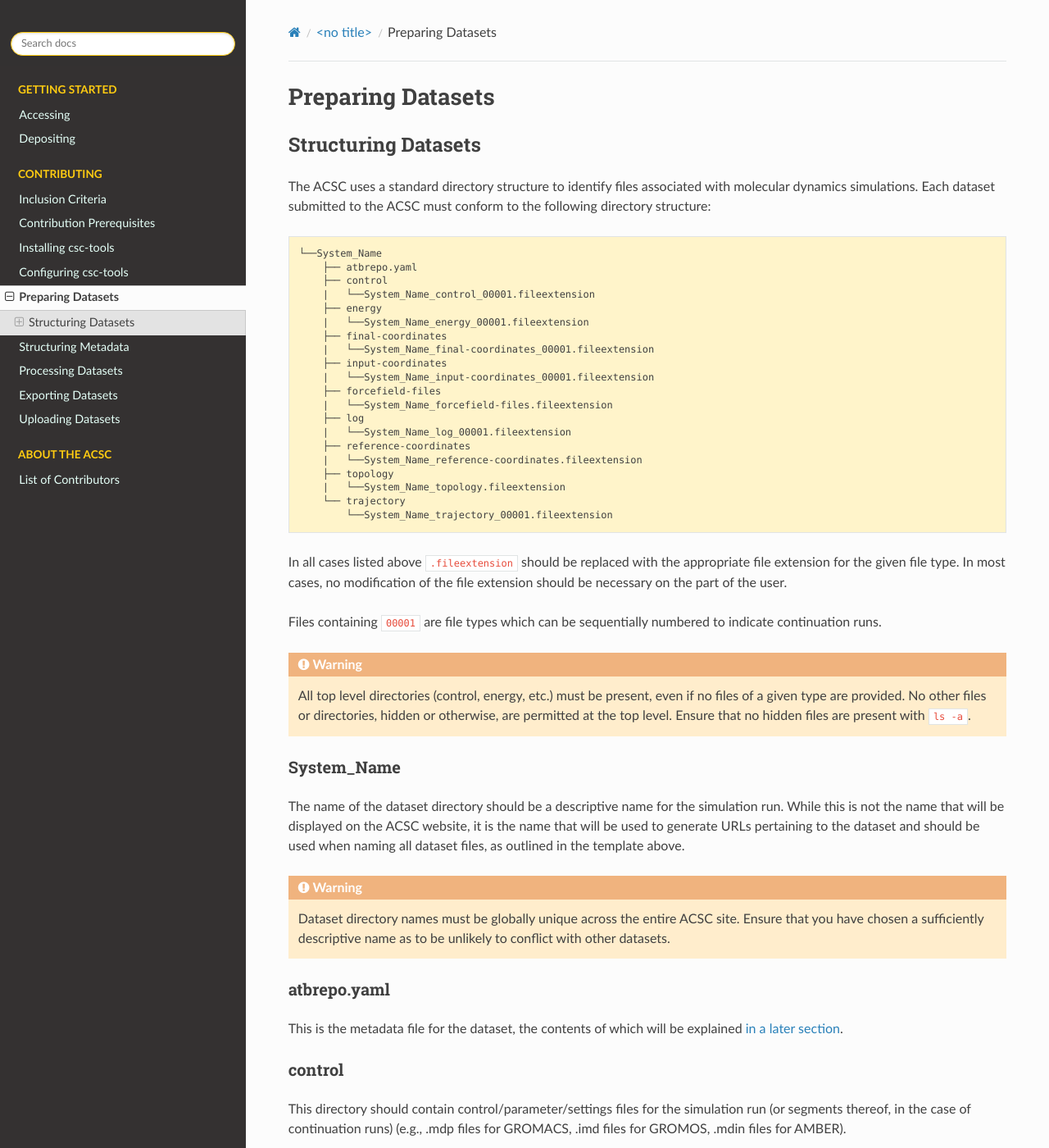
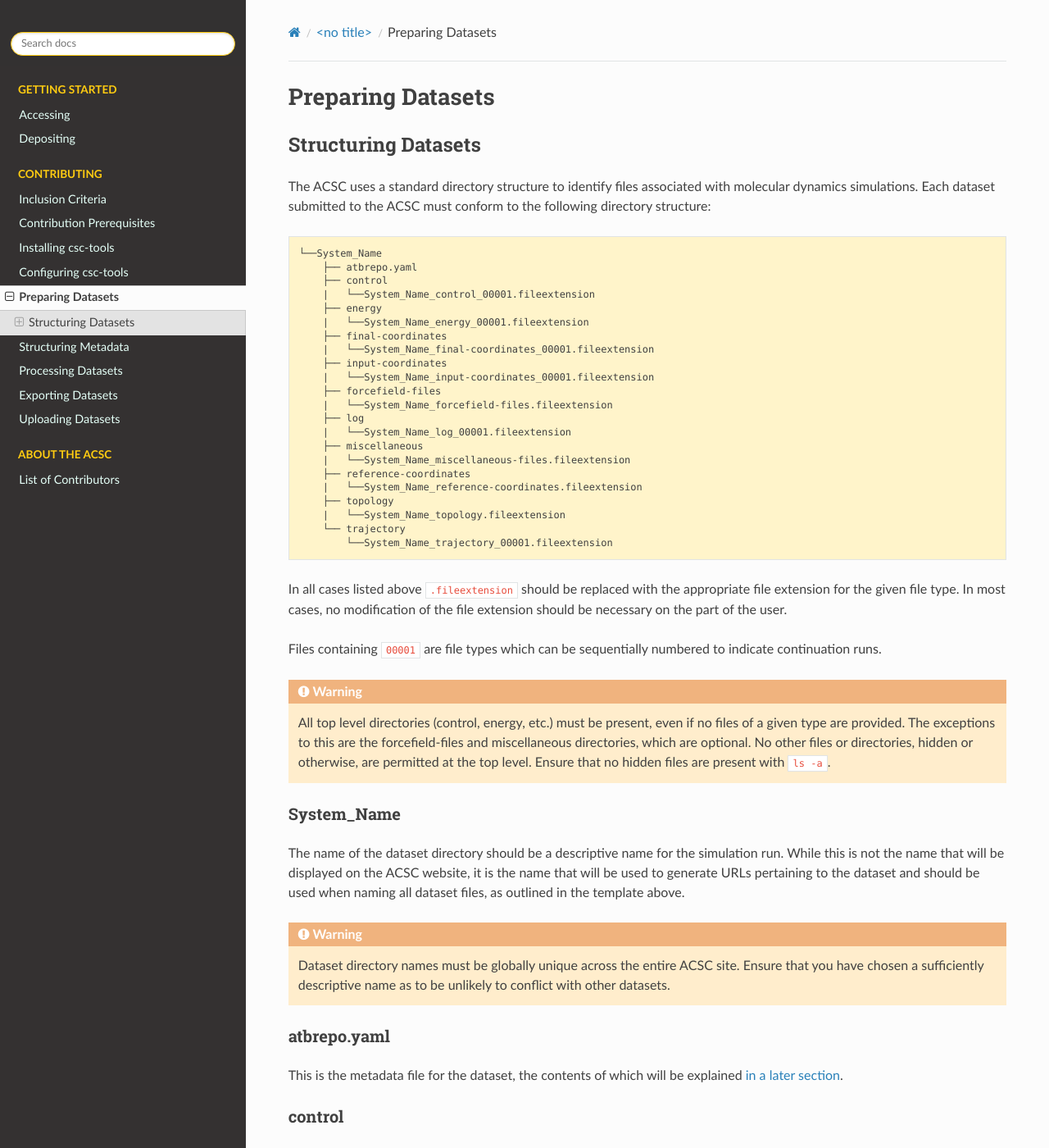
Before and after one commit to ATB-UQ/csc-tools, a Sphinx documentation site: the page built from docs/source/dataset-structure.rst, in a window 1280 px wide and 1400 px high. Shown: the whole window at 82% size. Built offline with Sphinx 7.4.7 and the Read the Docs theme 2.0.0, drawn with Linux system fonts in a browser that asks for light colours; some of the changed text lies outside the part shown.

Commit message:
add miscellaneous directory to docs

```diff
--- a/docs/source/dataset-structure.rst
+++ b/docs/source/dataset-structure.rst
@@ -26,6 +26,8 @@ The ACSC uses a standard directory structure to identify files associated with m
         |   └──System_Name_forcefield-files.fileextension
         ├── log
         |   └──System_Name_log_00001.fileextension
+        ├── miscellaneous
+        |   └──System_Name_miscellaneous-files.fileextension
         ├── reference-coordinates
         |   └──System_Name_reference-coordinates.fileextension
         ├── topology
@@ -38,7 +40,7 @@ In all cases listed above :code:`.fileextension` should be replaced with the app
 Files containing :code:`00001` are file types which can be sequentially numbered to indicate continuation runs.
 
 .. warning::
-    All top level directories (control, energy, etc.) must be present, even if no files of a given type are provided.  No other files or directories, hidden or otherwise, are permitted at the top level.  Ensure that no hidden files are present with :code:`ls -a`.
+    All top level directories (control, energy, etc.) must be present, even if no files of a given type are provided.  The exceptions to this are the forcefield-files and miscellaneous directories, which are optional.  No other files or directories, hidden or otherwise, are permitted at the top level.  Ensure that no hidden files are present with :code:`ls -a`.
 
 System_Name
 -----------
@@ -92,6 +94,11 @@ This directory should contain log files for the simulation run (or segments ther
 .. note::
     At least one control or log file must be provided for a dataset to be included in the ACSC database.
 
+miscellaneous
+-------------
+
+This directory should contain files that do not fit into any of the other categories (e.g., GROMACS .ndx files).
+
 reference-coordinates
 ---------------------
 
```
